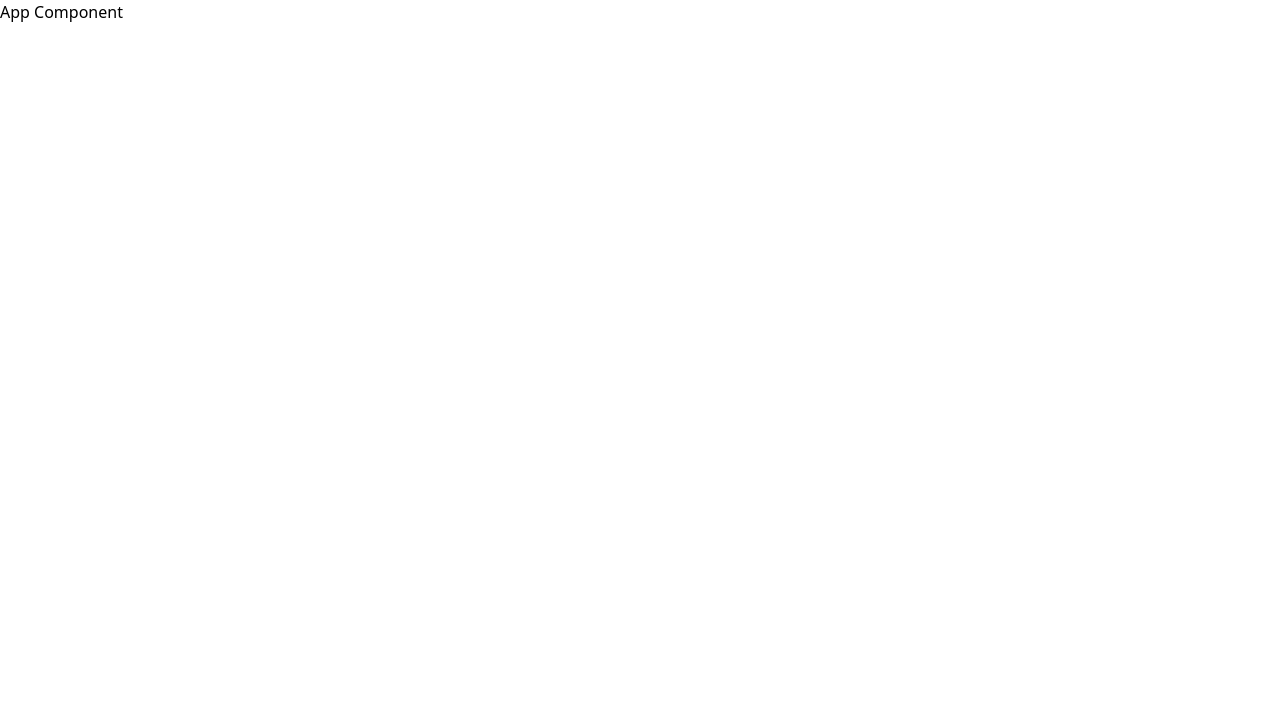
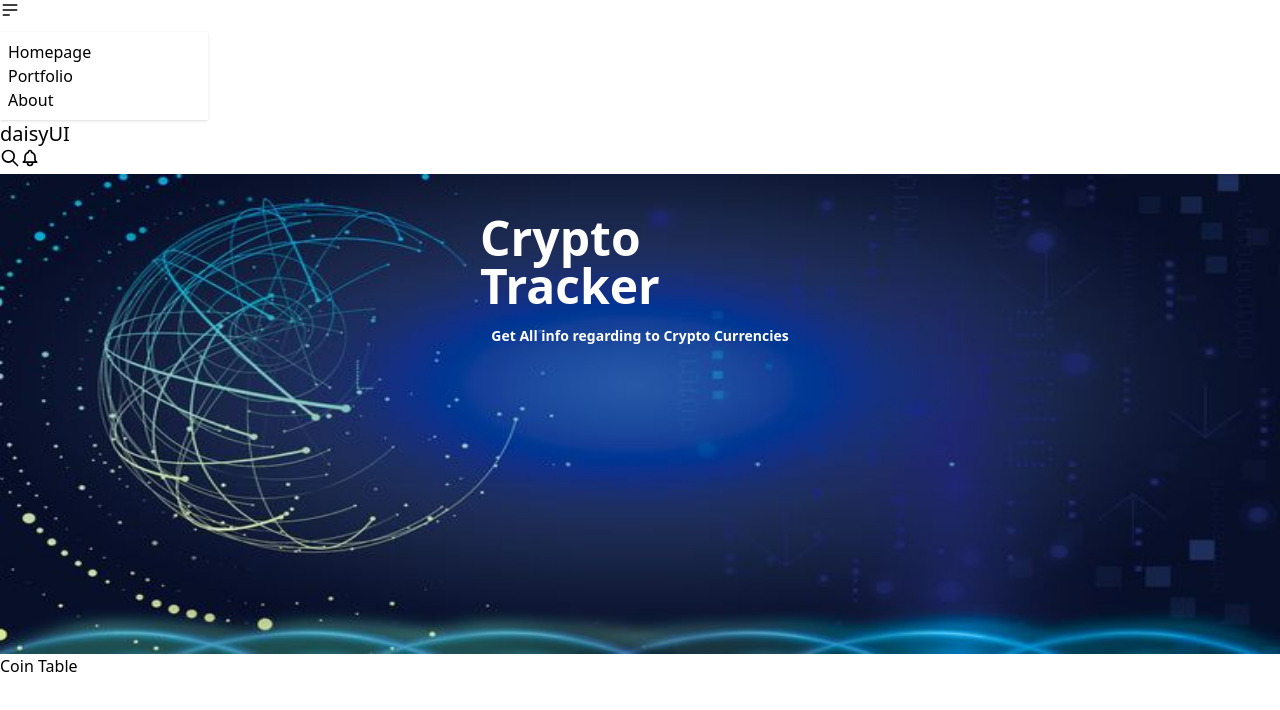
Before and after one commit to av025/GECKO_CRYPTO_COIN_TRACKER, a React (Vite) app: page / in a window 1280 px wide. Shown: the top 710 px of the page. Built offline with nearby package versions, Linux system fonts and the light colour scheme.

Commit message:
Banner and Navbar

```diff
--- a/src/App.jsx
+++ b/src/App.jsx
@@ -1,12 +1,16 @@
-import './App.css'
+import "./App.css";
+import Banner from "./components/Banner/Banner";
+import CoinTable from "./components/Coin Table/CoinTable";
+import Navbar from "./components/Navbar/Navbar";
 
 function App() {
 
-  return (
-    <>
-    App Component
-    </>
-  )
+
+  return <>
+   <Navbar/>
+   <Banner/>
+   <CoinTable />
+  </>;
 }
 
-export default App
+export default App;
--- /dev/null
+++ b/src/components/Banner/Banner.jsx
@@ -0,0 +1,21 @@
+import banner from "../../assets/images/Banner.jpg";
+
+function Banner() {
+    return <div className="w-full h-[30rem] relative">
+
+        <img src={banner} alt={banner} className="h-full w-full" />
+
+        <div className="absolute top-10 left-0 right-0 mx-auto w-[20rem]">
+            <div className="flex flex-col gap-4">
+                <div className="font-semibold text-5xl text-white">
+                    Crypto Tracker
+                </div>
+                <div className="font-semibold text-sm text-white text-center">
+                   Get All info regarding to Crypto Currencies
+                </div>
+            </div>
+        </div>
+    </div>
+}
+
+export default Banner;
--- /dev/null
+++ b/src/components/Coin Table/CoinTable.jsx
@@ -0,0 +1,5 @@
+function CoinTable() {
+  return <>Coin Table</>;
+}
+
+export default CoinTable;
--- /dev/null
+++ b/src/components/Navbar/Navbar.jsx
@@ -0,0 +1,85 @@
+function Navbar() {
+  return (
+    <div className="navbar bg-base-100 shadow-sm">
+      <div className="navbar-start">
+        <div className="dropdown">
+          <div tabIndex={0} role="button" className="btn btn-ghost btn-circle">
+            <svg
+              xmlns="http://www.w3.org/2000/svg"
+              className="h-5 w-5"
+              fill="none"
+              viewBox="0 0 24 24"
+              stroke="currentColor"
+            >
+              {" "}
+              <path
+                strokeLinecap="round"
+                strokeLinejoin="round"
+                strokeWidth="2"
+                d="M4 6h16M4 12h16M4 18h7"
+              />{" "}
+            </svg>
+          </div>
+          <ul
+            tabIndex={0}
+            className="menu menu-sm dropdown-content bg-base-100 rounded-box z-1 mt-3 w-52 p-2 shadow"
+          >
+            <li>
+              <a>Homepage</a>
+            </li>
+            <li>
+              <a>Portfolio</a>
+            </li>
+            <li>
+              <a>About</a>
+            </li>
+          </ul>
+        </div>
+      </div>
+      <div className="navbar-center">
+        <a className="btn btn-ghost text-xl">daisyUI</a>
+      </div>
+      <div className="navbar-end">
+        <button className="btn btn-ghost btn-circle">
+          <svg
+            xmlns="http://www.w3.org/2000/svg"
+            className="h-5 w-5"
+            fill="none"
+            viewBox="0 0 24 24"
+            stroke="currentColor"
+          >
+            {" "}
+            <path
+              strokeLinecap="round"
+              strokeLinejoin="round"
+              strokeWidth="2"
+              d="M21 21l-6-6m2-5a7 7 0 11-14 0 7 7 0 0114 0z"
+            />{" "}
+          </svg>
+        </button>
+        <button className="btn btn-ghost btn-circle">
+          <div className="indicator">
+            <svg
+              xmlns="http://www.w3.org/2000/svg"
+              className="h-5 w-5"
+              fill="none"
+              viewBox="0 0 24 24"
+              stroke="currentColor"
+            >
+              {" "}
+              <path
+                strokeLinecap="round"
+                strokeLinejoin="round"
+                strokeWidth="2"
+                d="M15 17h5l-1.405-1.405A2.032 2.032 0 0118 14.158V11a6.002 6.002 0 00-4-5.659V5a2 2 0 10-4 0v.341C7.67 6.165 6 8.388 6 11v3.159c0 .538-.214 1.055-.595 1.436L4 17h5m6 0v1a3 3 0 11-6 0v-1m6 0H9"
+              />{" "}
+            </svg>
+            <span className="badge badge-xs badge-primary indicator-item"></span>
+          </div>
+        </button>
+      </div>
+    </div>
+  );
+}
+
+export default Navbar;
```
Also changed, not shown: src/assets/images/Banner.jpg (added).
